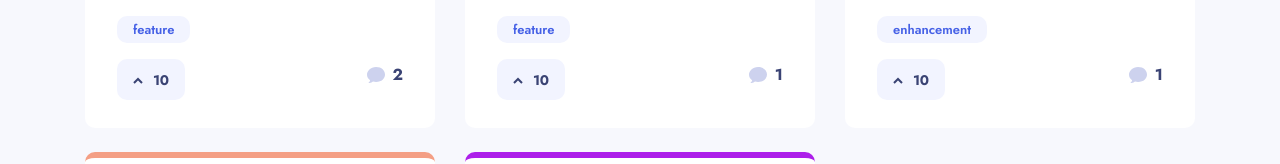
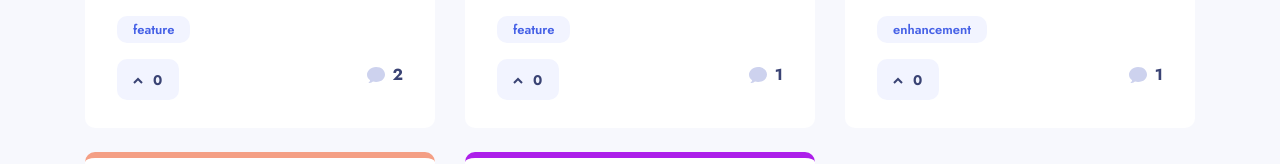
Before and after one commit to jmenges/feedback-next, a Next.js app: page /roadmap in a window 1280 px wide. Shown: the part 464-628 px from the top of the page. Built offline with nearby package versions, Linux system fonts and the light colour scheme; what @thoughtbot/tailwindcss-aria-attributes would draw is missing.

Commit message:
change standard count to 0

```diff
--- a/src/components/ui/UpvoteButton.tsx
+++ b/src/components/ui/UpvoteButton.tsx
@@ -13,7 +13,7 @@ export default function UpvoteButton({
   onClick,
   className,
   size = "default",
-  upvoteCount = 10,
+  upvoteCount = 0,
 }: UpvoteButtonProps) {
   let sizeClass =
     size === "default" ? "tablet:flex-col tablet:gap-[6px] tablet:py-3.5" : "";
```
